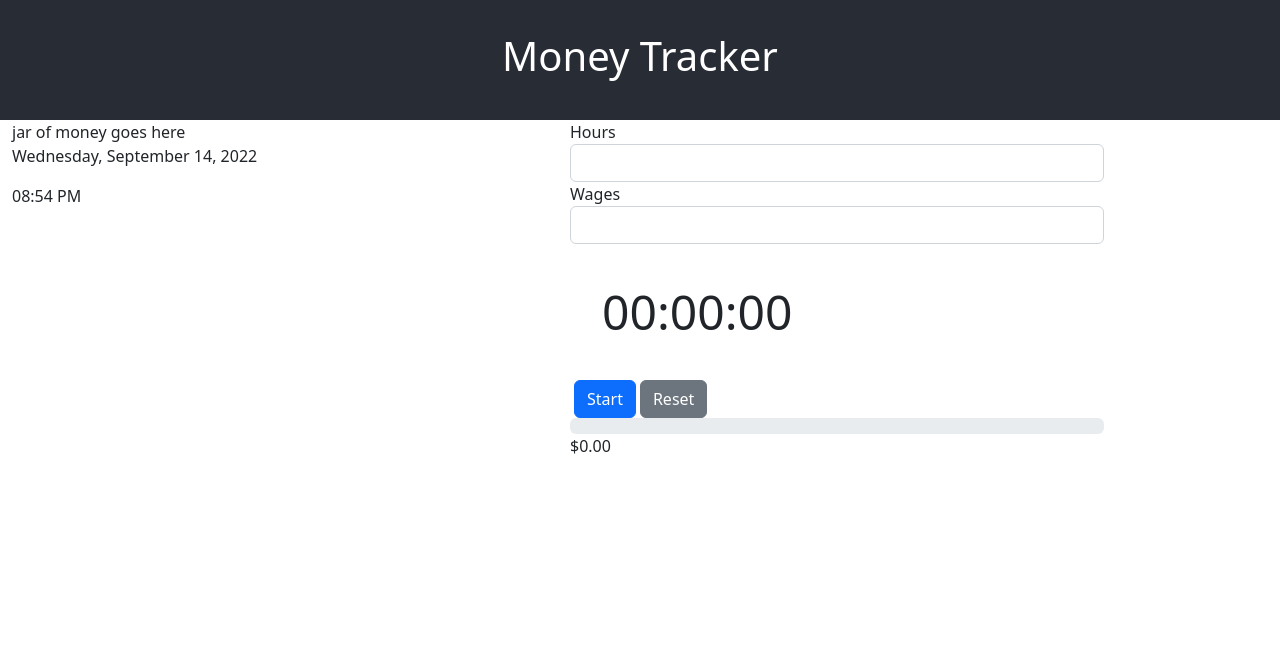
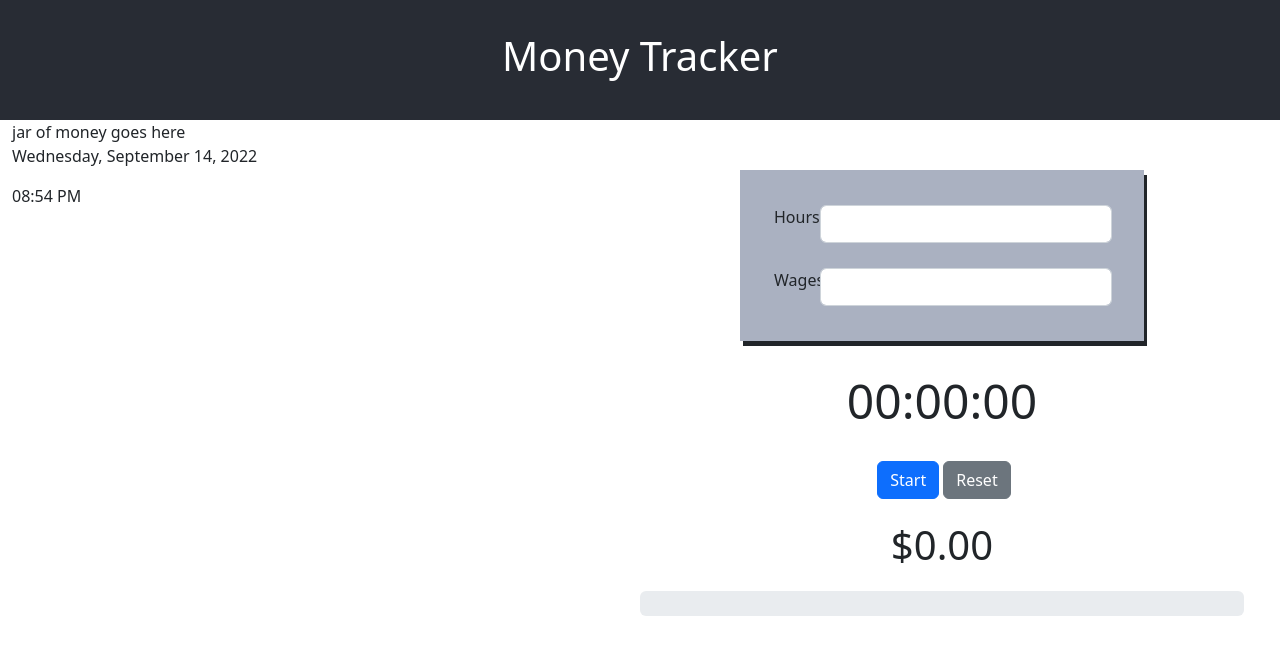
Before and after one commit to WarriorAchilles/Money-Tracker, a React (Create React App) app: page / in a window 1280 px wide. Shown: the top 654 px of the page. Built offline with nearby package versions, Linux system fonts and the light colour scheme.

Commit message:
adjusted styling

```diff
--- a/src/App.css
+++ b/src/App.css
@@ -9,8 +9,21 @@
   color: white;
 }
 
-/* .right-side {
+.form-container {
+  margin-top: 50px;
+  margin-left: 100px;
+  margin-right: 100px;
+  background-color: #aab1c1;
+  box-shadow: 3px 5px;
 }
 
-.left-side {
-} */
+.form-container div {
+  margin: 25px 0;
+}
+
+.form-container form {
+  margin-top: 10px;
+  margin-bottom: 10px;
+  margin-right: 20px;
+  margin-left: 10px;
+}
--- a/src/App.tsx
+++ b/src/App.tsx
@@ -14,21 +14,21 @@ function App() {
         <h1>Money Tracker</h1>
       </header>
       <body>
-        <div className="container row">
+        <div className="container-fluid row">
           <div className="left-side col">
           jar of money goes here
           <DateTime displayDate={true} displayTime={true}/>
           </div>
-          <div className="right-side col container">
-            <div className="row">
+          <div className="right-side col">
+            <div className="form-container row">
               <form className="col">
-                <div className="form-group">
-                  <label>Hours</label>
-                  <input type="number" name="hours" className="form-control" onChange={e => setHours(Number(e.target.value))} />
+                <div className="form-group row">
+                  <label className="col-2" >Hours</label>
+                  <input type="number" name="hours" className="form-control col" onChange={e => setHours(Number(e.target.value))} />
                 </div>
-                <div className="form-group">
-                  <label>Wages</label>
-                  <input type="number" name="wages" className="form-control" onChange={e => setWages(Number(e.target.value))} />
+                <div className="form-group row">
+                  <label className="col-2">Wages</label>
+                  <input type="number" name="wages" className="form-control col" onChange={e => setWages(Number(e.target.value))} />
                 </div>
               </form>
             </div>
--- a/src/DateTime.tsx
+++ b/src/DateTime.tsx
@@ -17,11 +17,11 @@ export const DateTime = (props: propTypes) => {
     let elements = [];
 
     if (props.displayDate) {
-        elements.push(<div className="date"><p>{date.toLocaleDateString([], {weekday: 'long', month: 'long', year: 'numeric', day: 'numeric'})}</p></div>)
+        elements.push(<p className="date">{date.toLocaleDateString([], {weekday: 'long', month: 'long', year: 'numeric', day: 'numeric'})}</p>)
     }
 
     if (props.displayTime) {
-        elements.push(<div className="time"><p>{date.toLocaleTimeString([], {hour: '2-digit', minute: '2-digit'})}</p></div>)
+        elements.push(<p className="time">{date.toLocaleTimeString([], {hour: '2-digit', minute: '2-digit'})}</p>)
     }
 
     return (
--- a/src/Timer.css
+++ b/src/Timer.css
@@ -1,4 +1,17 @@
 .timer {
   font-size: 3rem;
-  padding: 2rem;
+  padding: 1.5rem;
 }
+
+.timer-container {
+  text-align: center;
+}
+
+.money {
+  font-size: 2.5rem;
+  padding: 1rem;
+}
+
+.progress {
+  height: 25px;
+}
--- a/src/Timer.tsx
+++ b/src/Timer.tsx
@@ -32,7 +32,7 @@ const Timer = (props: propTypes) => {
   }, [isActive, seconds])
 
   return (
-    <div>
+    <div className="timer-container row">
       <div className="timer">
         {Math.floor(seconds / 3600).toLocaleString('en-us', {minimumIntegerDigits: 2, useGrouping: false})}
           :{(Math.floor(seconds / 60) % 60).toLocaleString('en-us', {minimumIntegerDigits: 2, useGrouping: false})}
@@ -46,11 +46,11 @@ const Timer = (props: propTypes) => {
           Reset
         </button>
       </div>
+      <div className="money">
+        ${(seconds * (props.wages / 3600)).toFixed(2)}
+      </div>
       <div className="progressBar">
         <ProgressBar now={(seconds / (props.hours * 3600)) * 100} />
-      </div>
-      <div className="money">
-        ${(seconds * (props.wages / 3600)).toFixed(2)}
       </div>
     </div>
   );
```
